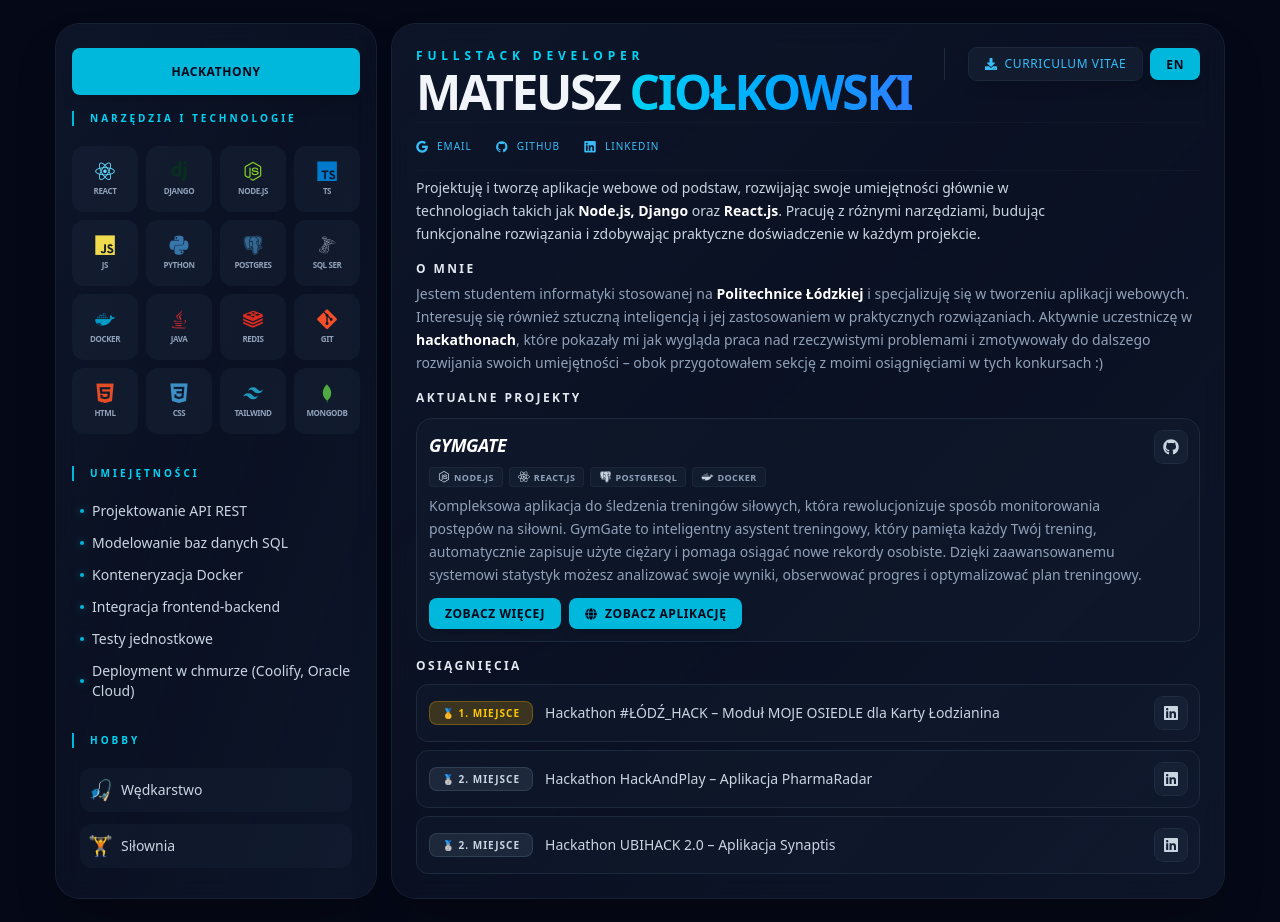
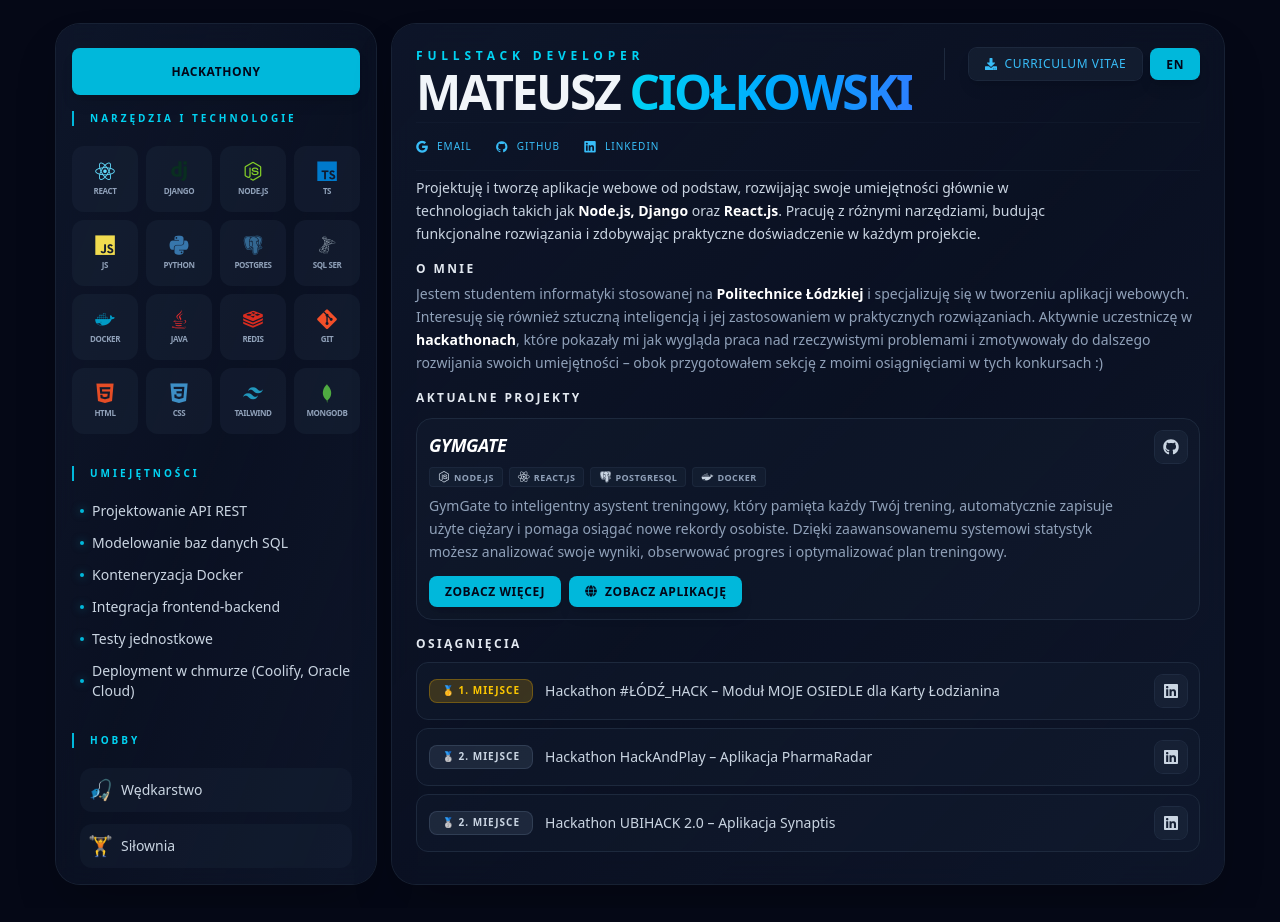
Before and after one commit to mateuszciolkowski/curriculum_vitae, a React (Vite) app: page / in a window 1280 px wide. Built offline with nearby package versions, Linux system fonts and the light colour scheme.

Commit message:
docs: shorten GymGate project description

```diff
--- a/src/data/projects.ts
+++ b/src/data/projects.ts
@@ -29,8 +29,8 @@ export const PROJECTS: Project[] = [
       en: "Fullstack Developer",
     },
     description: {
-      pl: "Kompleksowa aplikacja do śledzenia treningów siłowych, która rewolucjonizuje sposób monitorowania postępów na siłowni. GymGate to inteligentny asystent treningowy, który pamięta każdy Twój trening, automatycznie zapisuje użyte ciężary i pomaga osiągać nowe rekordy osobiste. Dzięki zaawansowanemu systemowi statystyk możesz analizować swoje wyniki, obserwować progres i optymalizować plan treningowy.",
-      en: "A comprehensive strength training tracking application that revolutionizes the way you monitor your gym progress. GymGate is an intelligent training assistant that remembers every workout, automatically saves your weights, and helps you achieve new personal records. With an advanced statistics system, you can analyze your results, observe progress, and optimize your training plan.",
+      pl: "GymGate to inteligentny asystent treningowy, który pamięta każdy Twój trening, automatycznie zapisuje użyte ciężary i pomaga osiągać nowe rekordy osobiste. Dzięki zaawansowanemu systemowi statystyk możesz analizować swoje wyniki, obserwować progres i optymalizować plan treningowy.",
+      en: "GymGate is an intelligent training assistant that remembers every workout, automatically saves your weights, and helps you achieve new personal records. With an advanced statistics system, you can analyze your results, observe progress, and optimize your training plan.",
     },
     features: {
       pl: [
```
